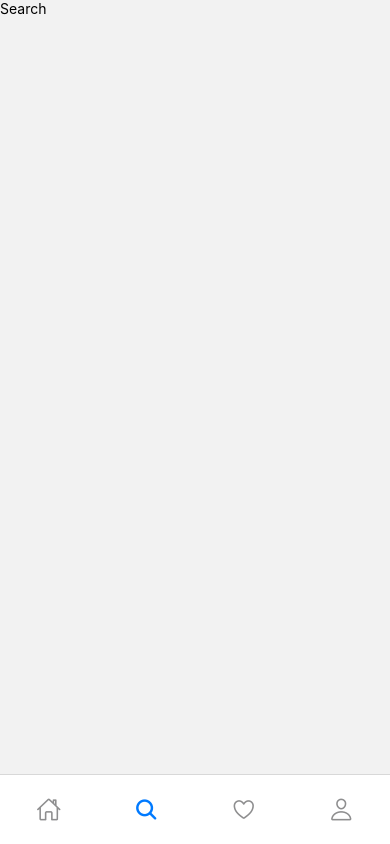
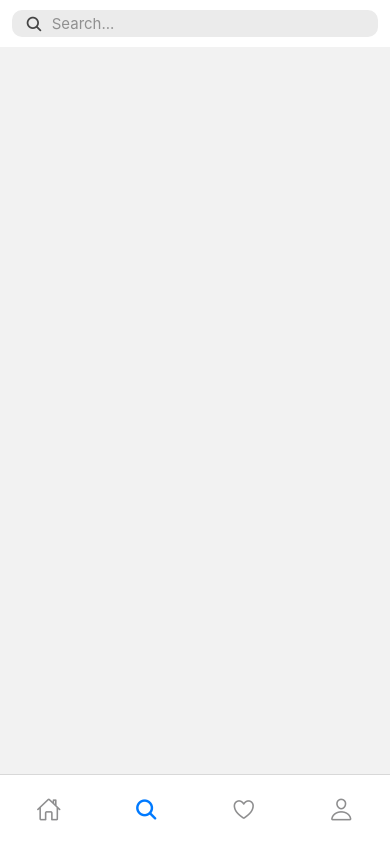
Before and after one commit to HY2OK/react-native-insta-app, a React Native app: screen /Search in a window 390 px wide. Built offline with nearby package versions, Linux system fonts and the light colour scheme.

Commit message:
feat: Search Screen UI 생성

```diff
--- /dev/null
+++ b/src/components/SearchInput.js
@@ -0,0 +1,43 @@
+import {View, Text, TextInput} from 'react-native';
+import React from 'react';
+import Ionic from 'react-native-vector-icons/Ionicons';
+
+const SearchInput = () => {
+  return (
+    <View
+      style={{
+        justifyContent: 'center',
+        alignItems: 'center',
+        width: '100%',
+        paddingVertical: 10,
+        position: 'relative',
+      }}>
+      <Ionic
+        name="search"
+        style={{
+          fontSize: 18,
+          opacity: 0.7,
+          position: 'absolute',
+          zIndex: 1,
+          left: 25,
+        }}
+      />
+      <TextInput
+        placeholder="Search..."
+        placeholderTextColor="#909090"
+        style={{
+          width: '94%',
+          backgroundColor: '#EBEBEB',
+          borderRadius: 10,
+          alignItems: 'center',
+          justifyContent: 'center',
+          fontSize: 15,
+          padding: 4,
+          paddingLeft: 40,
+        }}
+      />
+    </View>
+  );
+};
+
+export default SearchInput;
--- a/src/screens/Search.js
+++ b/src/screens/Search.js
@@ -1,11 +1,22 @@
-import {View, Text} from 'react-native';
+import {View, Text, ScrollView} from 'react-native';
 import React from 'react';
+import {SafeAreaView} from 'react-native-safe-area-context';
+import SearchInput from '../components/SearchInput';
 
 const Search = () => {
   return (
-    <View>
-      <Text>Search</Text>
-    </View>
+    <SafeAreaView
+      style={{
+        width: '100%',
+        backgroundColor: 'white',
+        position: 'relative',
+      }}>
+      <ScrollView>
+        {/* SearchInput */}
+        <SearchInput />
+        {/* SearchContent */}
+      </ScrollView>
+    </SafeAreaView>
   );
 };
 
```
